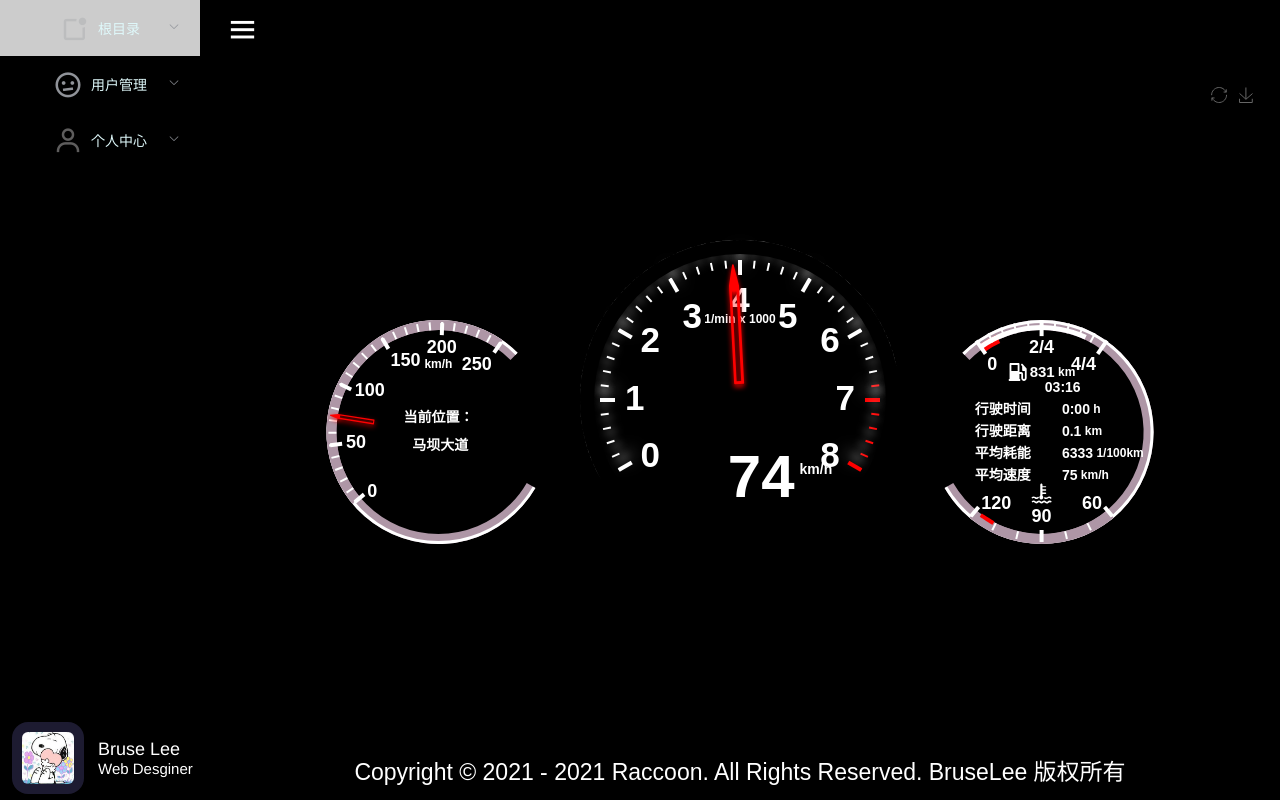
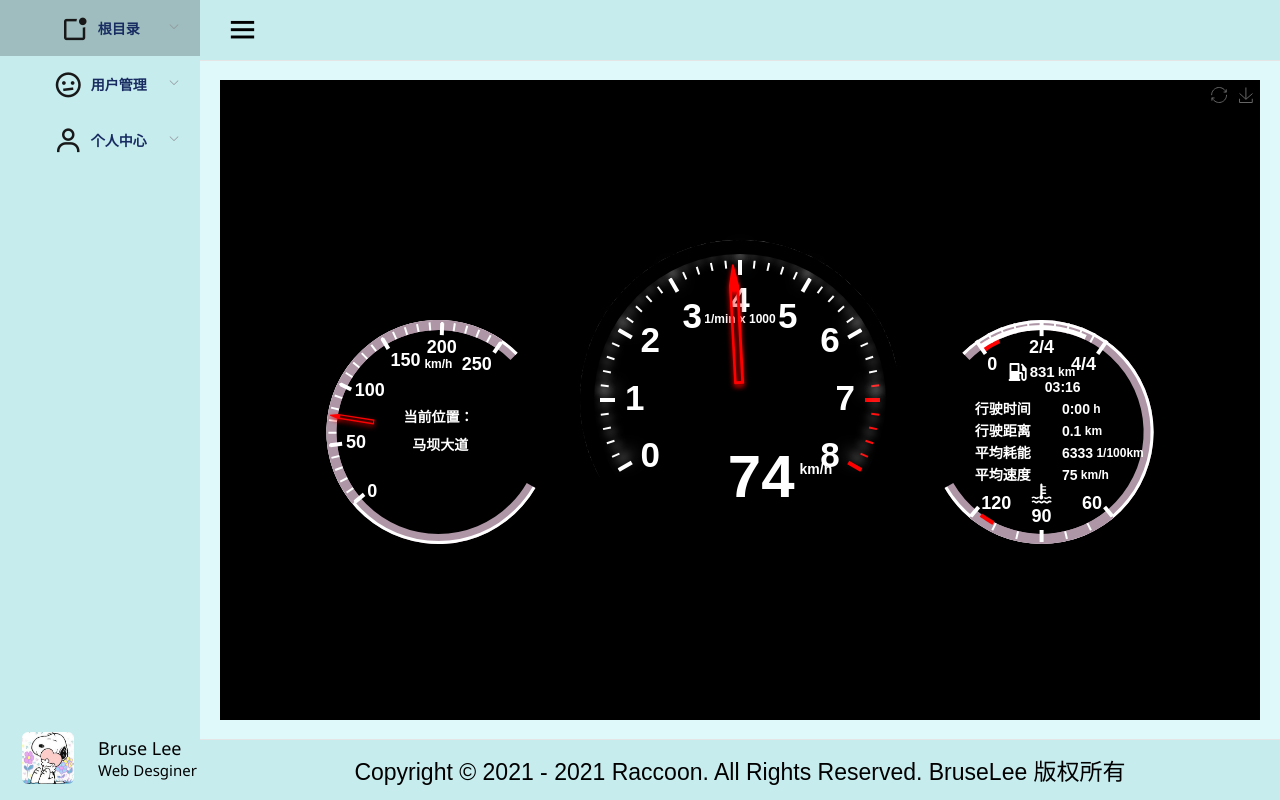
Before and after one commit to Bruse-Lee/Back-and-Front, a Vue app in the folder surveryfront/: page /dashboard in a window 1280 px wide. Built offline with nearby package versions, Linux system fonts and the light colour scheme.

Commit message:
完成用户添加操作,下一步完成分页功能

```diff
--- a/surveryfront/src/api/user.js
+++ b/surveryfront/src/api/user.js
@@ -21,6 +21,6 @@ export function changeInfo(data){
 }
 
 // 新增用户
-export function newUser(data){
-    return request.post(`/user/${data}`)
-}
+// export function newUser(){
+//     return request.post(`/user/register`)
+// }
--- a/surveryfront/src/components/Layout.vue
+++ b/surveryfront/src/components/Layout.vue
@@ -1,23 +1,21 @@
 <template>
   <div>
     <el-container>
-      <el-aside :style="asideStyle">
-        <sidebar :menus="menus">
-        </sidebar>
+      <el-aside :style="asideStyle" class="aside">
+        <sidebar :menus="menus"> </sidebar>
       </el-aside>
       <el-container>
-        <el-header>
+        <el-header class="header">
           <a href="#"
             ><i class="bx bx-menu" :class="iconTurn" @click="handleCollapse"></i
           ></a>
-          <!-- <headbar>
-        </headbar> -->
         </el-header>
         <el-main>
           <router-view></router-view>
         </el-main>
         <el-footer>
-          Copyright © 2021 - 2021 Raccoon. All Rights Reserved. BruseLee 版权所有
+          Copyright © 2021 - 2021 Raccoon. All Rights Reserved. BruseLee
+          版权所有
         </el-footer>
       </el-container>
     </el-container>
@@ -84,26 +82,34 @@ export default {
 body {
   margin: 0;
 }
-.el-header {
+
+.header {
   display: flex;
   align-items: center;
-  background-color: black;
+  background-color: #c7ecee;
+  /* overflow: unset; */
+  position: relative;
+  box-shadow: 0px 1px 0px 0px #e5e5e5 ;
+}
+.aside{
+  box-shadow: 0.2px 0px 0px 0px #D6A2E8;
 }
 .el-main {
-  background-color: black;
+  background-color: #dff9fb;
   min-height: calc(100vh - 120px);
 }
 .el-footer {
-  background-color: black;
+  background-color: #c7ecee;
   display: flex;
   align-items: center;
   justify-content: center;
   font-family: fantasy;
   font-size: 23px;
-  color: white;
+  color: black;
+  box-shadow: 0px -1px 0px 0px #e5e5e5;
 }
 .bx-menu {
-  color: white;
+  color: black;
   font-size: 35px;
   margin: 0 5px;
   cursor: pointer;
--- a/surveryfront/src/components/authController/userController/userList.vue
+++ b/surveryfront/src/components/authController/userController/userList.vue
@@ -1,11 +1,11 @@
 <template>
   <div>
-    <el-card class="box-card">
+    <el-card class="box-card" style="height: 70px">
       <el-form :inline="true" :model="formInline" class="demo-form-inline">
         <el-input
           v-model="formInline.user"
           placeholder="Search..."
-          class="scarch"
+          class="search"
         ></el-input>
         &nbsp;
         <el-button
@@ -24,13 +24,9 @@
         ></AddUser>
       </el-form>
     </el-card>
+    &nbsp;
     <el-table
-      :data="
-        tableData.filter(
-          (data) =>
-            !search || data.name.toLowerCase().includes(search.toLowerCase())
-        )
-      "
+      :data="tableData"
       max-height="680px"
       border
       class="elTable"
@@ -93,6 +89,7 @@
 
 <script>
 import { GetList, deleteById } from "../../../api/user";
+import request from '../../../utils/request'
 import AddUser from "./add.vue";
 export default {
   mounted: function () {
@@ -123,11 +120,31 @@ export default {
       this.addUserVisible = true;
     },
     addUser(data) {
+      console.log(data);
       let APP = this;
-      APP.$Api.addUser(data, function () {
-        console.log(data);
-        APP.addUserVisible = true;
+      let res = JSON.parse(JSON.stringify(data));
+      // let result = {
+      //   "Username": res.Username,
+      //   "Password": res.Password,
+      // };
+      console.log(res);
+      // console.log(result);
+      request.post("/user/register",res).then((res) => {
+        //所以此处打印的是用户状态信息
+        console.log(res);
+        console.log(res.data);
+        if (res.data.code === 200) {
+          alert("注册成功");
+          this.addUserVisible = false
+        } else {
+          alert("用户名已存在,请重新尝试！");
+        }
       });
+      //  this.$axios.post("http://localhost:8085/user/register.do",this.$qs.stringify(this.user)).then(function(res){
+
+
+      // console.log(data);
+      APP.addUserVisible = true;
     },
 
     handleEdit(index, row) {
@@ -153,6 +170,7 @@ export default {
       }
       console.log(id);
     },
+    onSubmit() {},
   },
 };
 </script>
@@ -161,7 +179,7 @@ export default {
 .elTable {
   border-radius: 10px;
 }
-.scarch {
+.search {
   width: 200px;
 }
 </style>>
--- a/surveryfront/src/components/sidebar/sidebar.vue
+++ b/surveryfront/src/components/sidebar/sidebar.vue
@@ -3,12 +3,11 @@
     <el-menu
       default-active="1"
       class="el-menu-vertical-demo"
-      background-color="black"
-      text-color="#dff9fb"
+      background-color="#c7ecee"
+      text-color="#182C61"
       active-text-color="#fffa65"
       router
       :collapse="collapse"
-
     >
       <sidebarItem :menus="menus"></sidebarItem>
 
@@ -40,54 +39,10 @@ export default {
   height: 100vh;
   text-align: center;
   border-right: none;
+  font-weight: 800;
 }
-.profile-details{
-  position: fixed;
-  bottom: 0;
-  width: 260px;
-  display: flex;
-  align-items: center;
-  justify-content: space-between;
-  background: #1d1b31;
-  padding: 6px 0;
-  transition: all 0.5s ease;
+.el-menu-vertical-demo{
+  font-family: 'Segoe UI', Tahoma, Geneva, Verdana, sans-serif;
 }
 
-.profile-details {
-  background: none;
-}
-.profile-details {
-  width: 78px;
-}
-.profile-details .profile-content {
-  display: flex;
-  align-items: center;
-}
-.profile-details img {
-  height: 52px;
-  width: 52px;
-  object-fit: cover;
-  border-radius: 16px;
-  margin: 0 14px 0 12px;
-  background: #1d1b31;
-  transition: all 0.5s ease;
-}
-.profile-details img {
-  padding: 10px;
-}
-.profile-details .profile_name,
-.profile-details .job {
-  color: #fff;
-  font-size: 18px;
-  font-weight: 500;
-  white-space: nowrap;
-}
-.profile-details i,
-.profile-details .profile_name,
-.profile-details .job {
-  display: flex;
-}
-.profile-details .job {
-  font-size: 15px;
-}
 </style>
--- a/surveryfront/src/components/sidebar/sidebarItem.vue
+++ b/surveryfront/src/components/sidebar/sidebarItem.vue
@@ -76,7 +76,7 @@ i {
   object-fit: cover;
   border-radius: 16px;
   margin: 0 14px 0 12px;
-  background: #1d1b31;
+  background: #c7ecee;
   transition: all 0.5s ease;
 }
 .profile-details img {
@@ -84,7 +84,7 @@ i {
 }
 .profile-details .profile_name,
 .profile-details .job {
-  color: #fff;
+  color: black;
   font-size: 18px;
   font-weight: 500;
   white-space: nowrap;
--- a/surveryfront/src/router/routes.js
+++ b/surveryfront/src/router/routes.js
@@ -7,8 +7,8 @@ let routes = [
         redirect: { path: '/dashboard' },
         meta: {
             title: "根目录",
-            icon: 'bx bx-notification bx-flashing',
-            style: 'color:#fffff'
+            icon: 'bx bx-notification',
+            style: 'color:#181818'
         },
         children: [
             {
@@ -17,7 +17,7 @@ let routes = [
                 meta: {
                     title: "仪表盘",
                     icon: 'bx bxl-windows bx-flashing',
-                    style: 'color:#87a6e2'
+                    style: 'color:#181818'
                 },
                 component: () => import('../components/Dashboard/dashboard')
             },
@@ -26,7 +26,8 @@ let routes = [
                 name: 'home',
                 meta: {
                     title: "首页",
-                    icon: 'bx bxl-spring-boot'
+                    icon: 'bx bxl-spring-boot',
+                    style: 'color:#181818'
                 },
                 component: () => import('../components/sidebar/home')
             },
@@ -35,7 +36,8 @@ let routes = [
                 name: 'log',
                 meta: {
                     title: "日志中心",
-                    icon: 'bx bxl-blogger'
+                    icon: 'bx bxl-blogger',
+                    style: 'color:#181818'
                 },
                 component: () => import('../components/sidebar/log')
             },
@@ -57,7 +59,8 @@ let routes = [
         component: Layout,
         meta: {
             title: "用户管理",
-            icon: 'bx bx-confused'
+            icon: 'bx bx-confused',
+            style: 'color:#181818'
         },
         children: [
             {
@@ -65,7 +68,8 @@ let routes = [
                 name: 'userList',
                 meta: {
                     title: "用户列表",
-                    icon: 'bx bxs-user-detail'
+                    icon: 'bx bxs-user-detail',
+                    style: 'color:#181818'
                 },
                 component: () => import('../components/authController/userController/userList')
             },
@@ -74,7 +78,8 @@ let routes = [
                 name: 'addUser',
                 meta: {
                     title: "添加用户",
-                    icon: 'bx bxs-user-plus'
+                    icon: 'bx bxs-user-plus',
+                    style: 'color:#181818'
                 },
                 component: () => import('../components/authController/userController/addUser')
             }
@@ -89,7 +94,8 @@ let routes = [
         meta: {
             title: "个人中心",
             icon: 'bx bx-user',
-            style: 'color:#5e5d5d'
+            style: 'color:#181818',
+
         },
         children: [
             {
@@ -98,7 +104,7 @@ let routes = [
                 meta: {
                     title: "个人信息",
                     icon: 'bx bx-id-card bx-tada',
-                    style: 'color:#e29a9a'
+                    style: 'color:#181818'
                 },
                 component: () => import('../components/personalCenter/profile')
             },
@@ -107,7 +113,8 @@ let routes = [
                 name: 'resetPwd',
                 meta: {
                     title: "密码更改",
-                    icon: 'bx bxs-skull bx-burst'
+                    icon: 'bx bxs-skull bx-burst',
+                    style: 'color:#181818'
                 },
                 component: () => import('../components/personalCenter/resetPwd')
             },
--- a/surveryfront/src/utils/request.js
+++ b/surveryfront/src/utils/request.js
@@ -5,4 +5,6 @@ axios.defaults.baseURL = 'http://localhost:5000'
 // 在超时前，所有请求都会等待 2.5 秒
 axios.defaults.timeout = 2500
 
+// axios.defaults.Headers = 'application/json'
+
 export default axios
```
Also changed, not shown: surveryfront/src/components/authController/userController/add.vue (+14 -14 lines), surveryfront/src/components/authController/userController/temple.vue (deleted, +0 -30 lines), surveryfront/src/components/authController/userController/usertmp.vue (deleted, +0 -67 lines).
